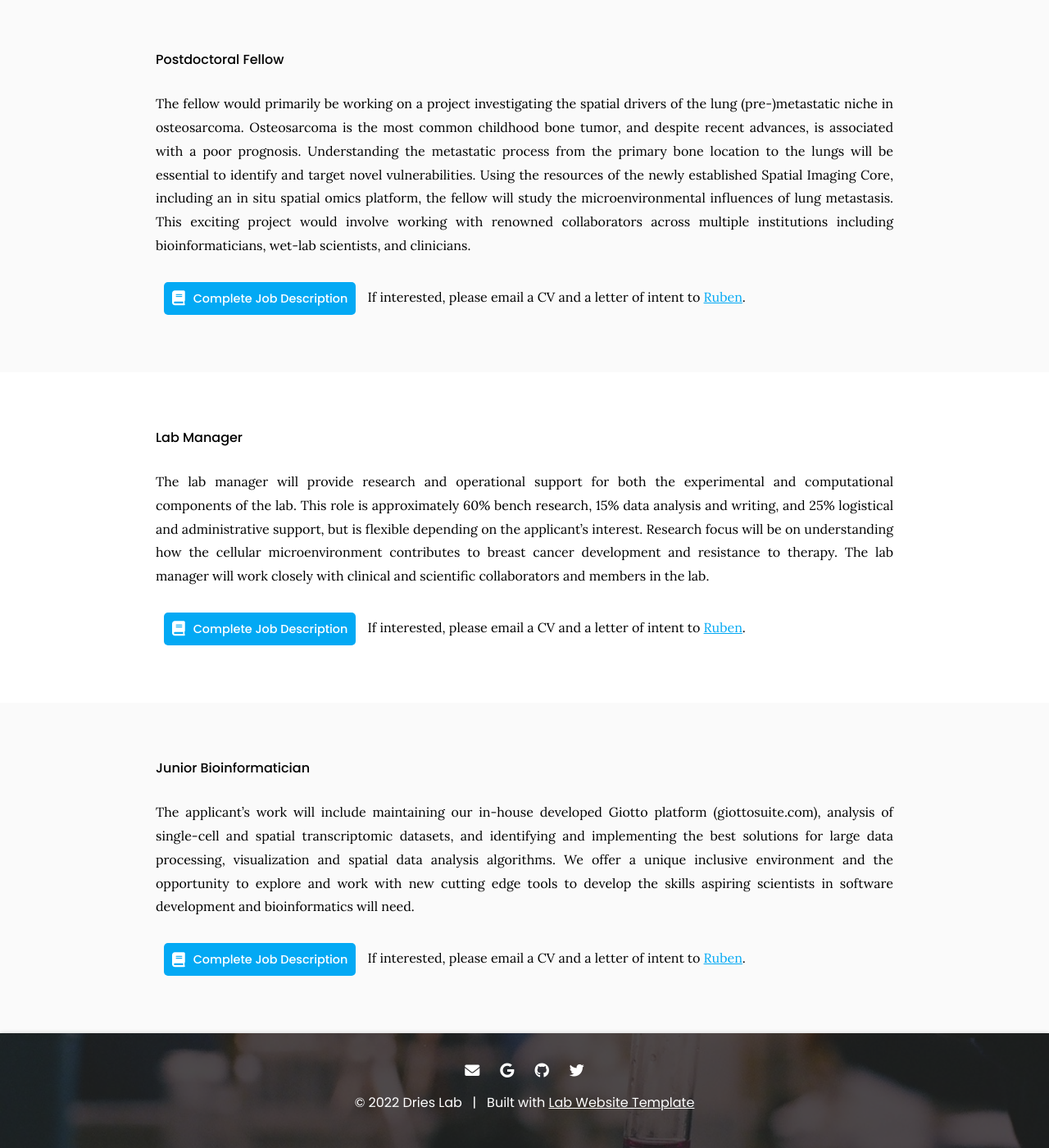
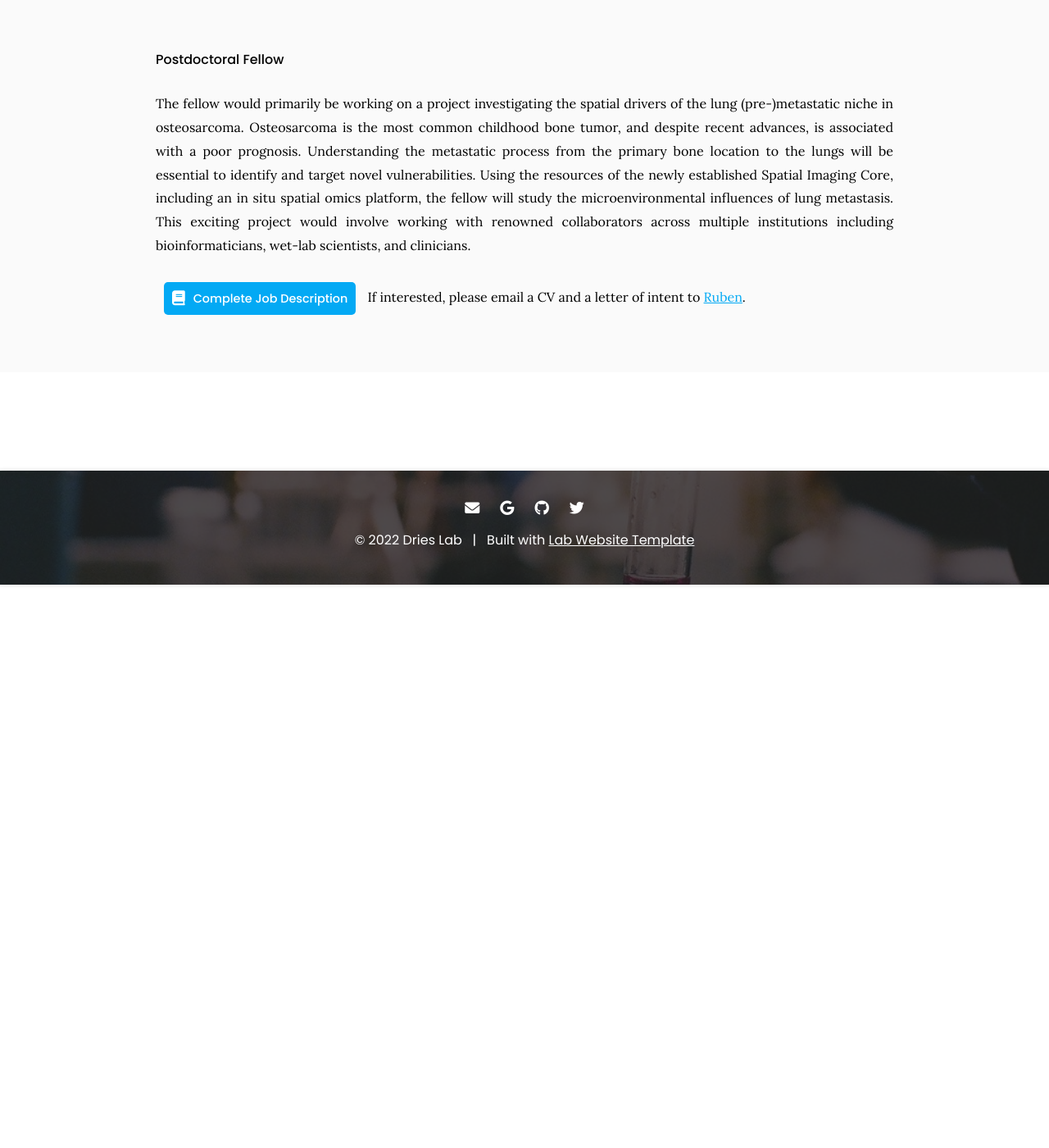
Before and after one commit to quynhsun/testinggit, a Jekyll site: the page built from Join Us/index.md, in a window 1280 px wide and 1400 px high, scrolled down 691 px. Shown: the whole window at 82% size. Built offline with Jekyll 4.4.1, drawn with Linux system fonts in a browser that asks for light colours; after the commit the page ends 1404 px from its top, so only the background shows below that.

Commit message:
update join us tab

```diff
--- a/Join Us/index.md
+++ b/Join Us/index.md
@@ -29,33 +29,3 @@ The fellow would primarily be working on a project investigating the spatial dri
 If interested, please email a CV and a letter of intent to [Ruben](rdries@bu.edu).
 
 {% include section.html %}
-
-#### Lab Manager
-
-The lab manager will provide research and operational support for both the experimental and computational components of the lab. This role is approximately 60% bench research, 15% data analysis and writing, and 25% logistical and administrative support, but is flexible depending on the applicant’s interest. Research focus will be on understanding how the cellular microenvironment contributes to breast cancer development and resistance to therapy. The lab manager will work closely with clinical and scientific collaborators and members in the lab.
-
-{%
-  include link.html
-  type="docs"
-  link="images/advertisement/Dries_lab_manager_220523.pdf"
-  icon="fas fa-book"
-  text="Complete Job Description"
-  style="button"
-%}
-If interested, please email a CV and a letter of intent to [Ruben](rdries@bu.edu).
-
-{% include section.html %}
-
-#### Junior Bioinformatician
-
-The applicant’s work will include maintaining our in-house developed Giotto platform (giottosuite.com), analysis of single-cell and spatial transcriptomic datasets, and identifying and implementing the best solutions for large data processing, visualization and spatial data analysis algorithms. We offer a unique inclusive environment and the opportunity to explore and work with new cutting edge tools to develop the skills aspiring scientists in software development and bioinformatics will need.
-
-{%
-  include link.html
-  type="docs"
-  link="images/advertisement/Junior Analyst Position (1).pdf"
-  icon="fas fa-book"
-  text="Complete Job Description"
-  style="button"
-%}
-If interested, please email a CV and a letter of intent to [Ruben](rdries@bu.edu).
```
